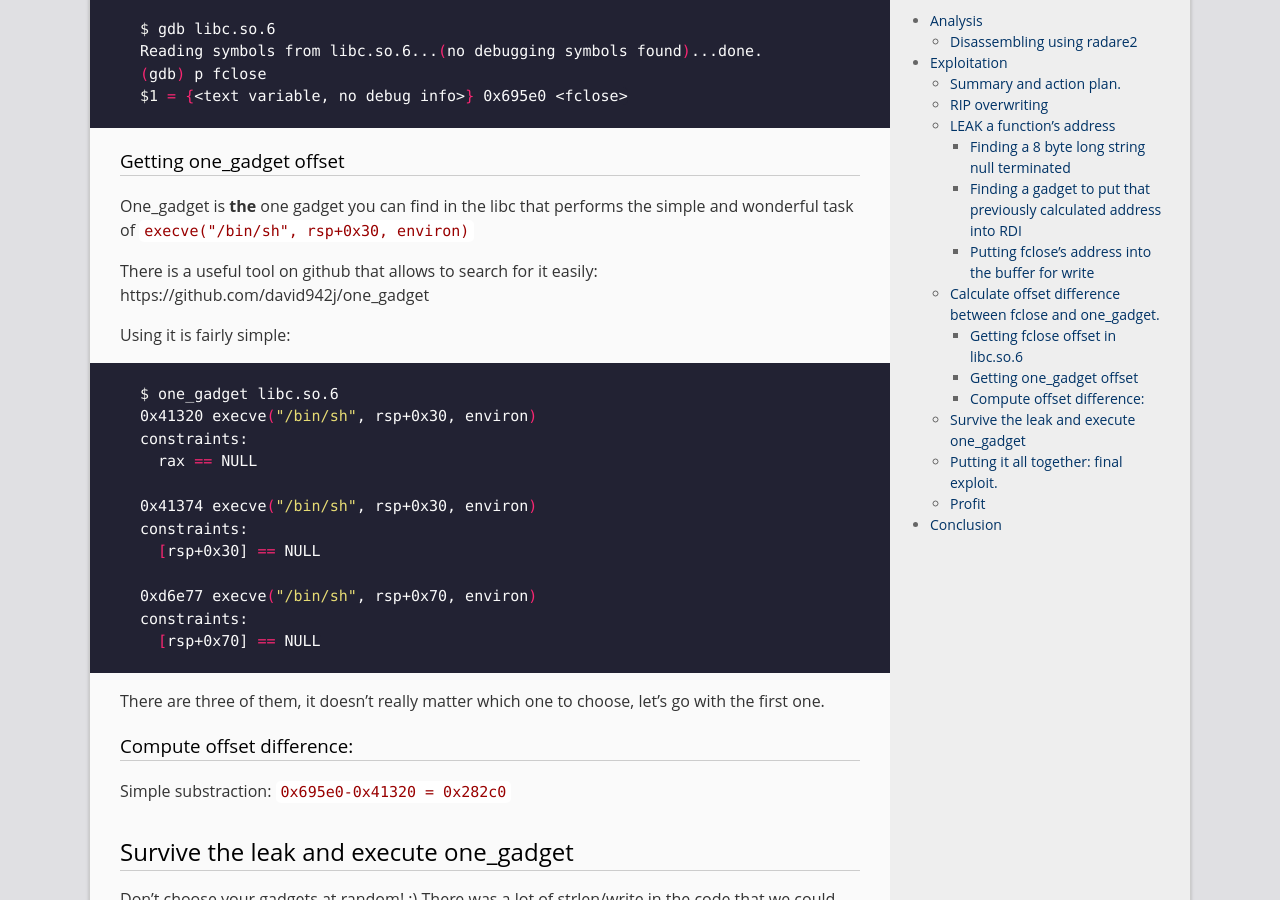
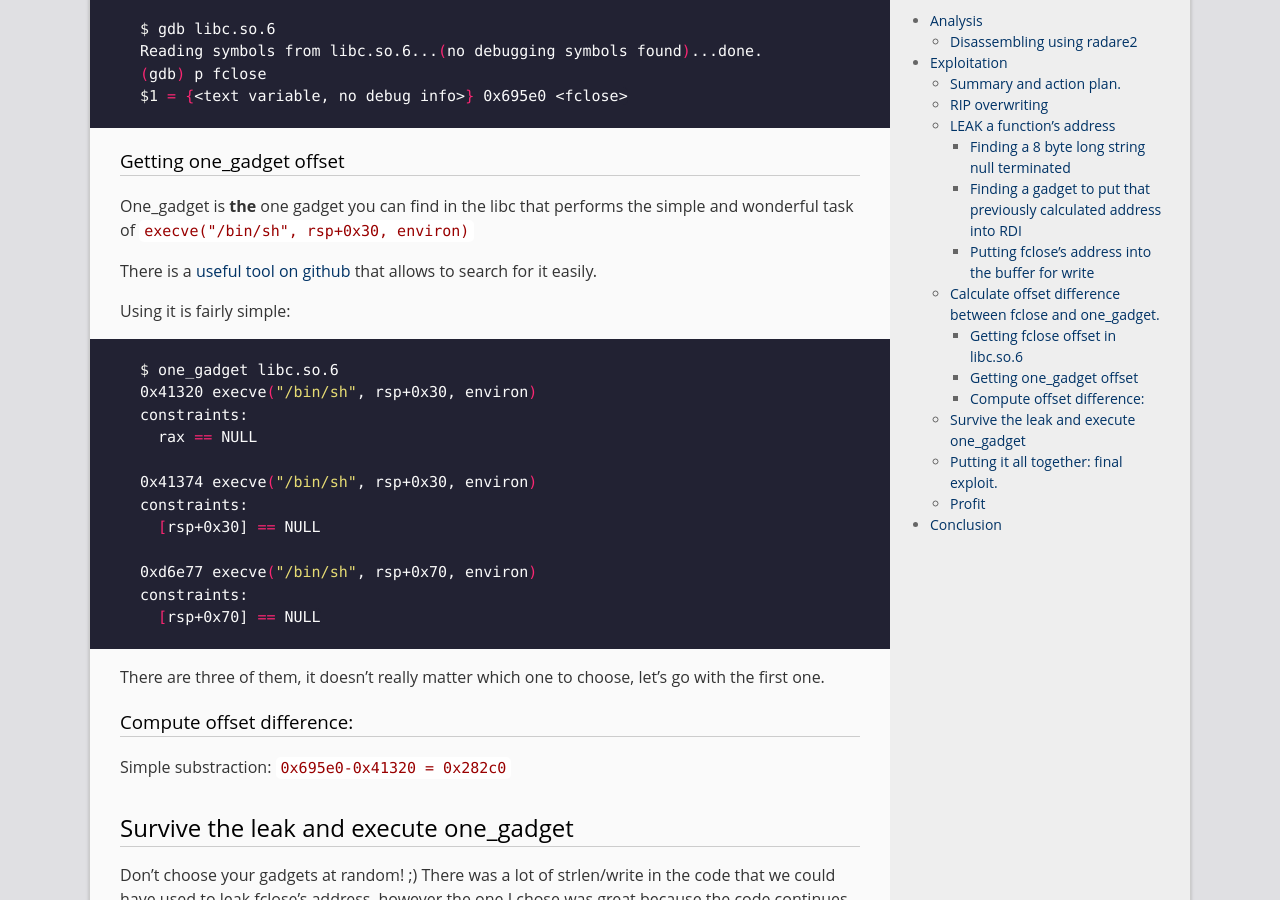
Before and after one commit to entropyqueen/entropyQueen.github.io, a Jekyll site: the page built from _posts/2018-04-01-NDH2k18_rescue_shell_writeup.md, in a window 1280 px wide and 900 px high, scrolled down 9397 px. Built offline with Jekyll 4.4.1, drawn with Linux system fonts in a browser that asks for light colours; comment, search, counter and statistics services are not loaded; some of the changed text lies outside the part shown.

Commit message:
update links

```diff
--- a/_posts/2018-04-01-NDH2k18_rescue_shell_writeup.md
+++ b/_posts/2018-04-01-NDH2k18_rescue_shell_writeup.md
@@ -415,7 +415,7 @@ $1 = {<text variable, no debug info>} 0x695e0 <fclose>
 
 One_gadget is **the** one gadget you can find in the libc that performs the simple and wonderful task of `execve("/bin/sh", rsp+0x30, environ)`
 
-There is a useful tool on github that allows to search for it easily: https://github.com/david942j/one_gadget
+There is a [useful tool on github](https://github.com/david942j/one_gadget) that allows to search for it easily.
 
 Using it is fairly simple:
 
```
Also changed, not shown: other parts of _posts/2018-04-01-NDH2k18_rescue_shell_writeup.md (+1 -1 lines).
